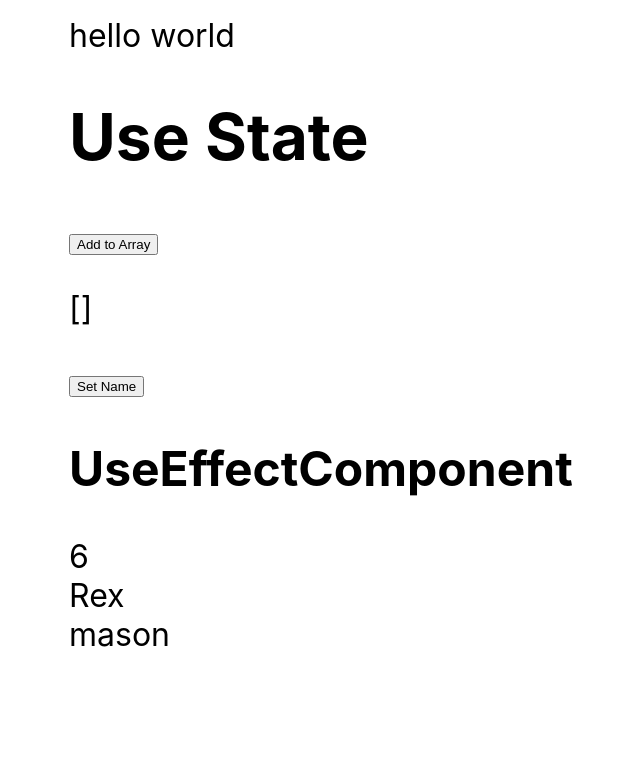
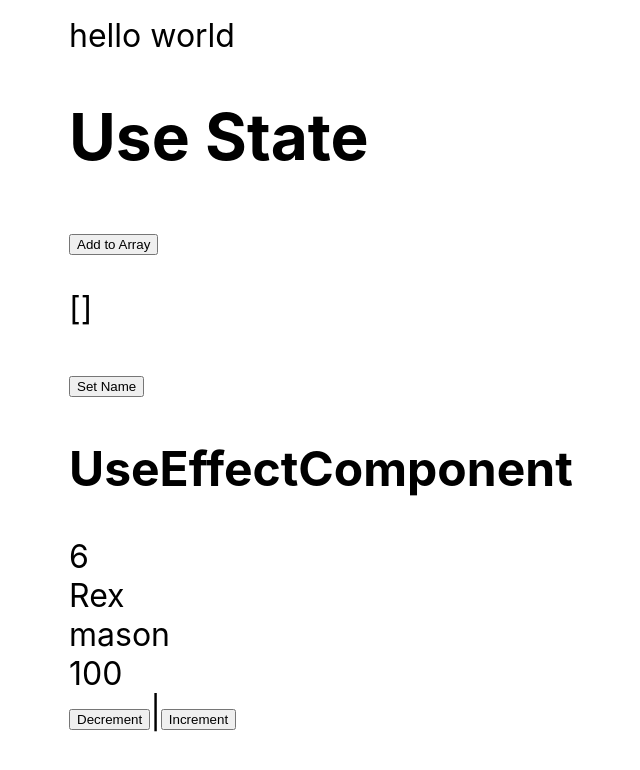
Before and after one commit to mrfinesse47/react-typescript-tutorial, a React (Create React App) app: page / in a window 1280 px wide. Shown: the top 770 px of the page, without its empty margins (171-811 px from the left). Built offline with nearby package versions, Linux system fonts and the light colour scheme.

Commit message:
usereducer stage complete

```diff
--- a/src/App.tsx
+++ b/src/App.tsx
@@ -1,7 +1,8 @@
 import UseStateComponent from "./UseStateComponent";
 import UseEffectComponent from "./UseEffectComponent";
 import UseContextComponent from "./UseContextComponent";
-import React from "react";
+
+import UseReducer from "./UseReducer";
 
 //hooks
 
@@ -12,6 +13,7 @@ const App = () => {
       <UseStateComponent />
       <UseEffectComponent />
       <UseContextComponent />
+      <UseReducer />
     </div>
   );
 };
--- /dev/null
+++ b/src/UseReducer.tsx
@@ -0,0 +1,35 @@
+import React, { useReducer } from "react";
+
+const initialState = { counter: 100 };
+
+type ACTIONTYPES =
+  | { type: "increment"; payload: number }
+  | { type: "derement"; payload: number };
+
+function counterReducer(state: typeof initialState, action: ACTIONTYPES) {
+  switch (action.type) {
+    case "increment":
+      return { ...state, counter: state.counter + action.payload };
+    case "derement":
+      return { ...state, counter: state.counter - action.payload };
+    default:
+      throw new Error("Bad Action!");
+  }
+}
+
+export default function UseReducer() {
+  const [state, dispatch] = useReducer(counterReducer, initialState);
+  //its nice to just pass dispatch to other components
+  return (
+    <div>
+      <div>{state.counter}</div>
+      <button onClick={() => dispatch({ type: "derement", payload: 1 })}>
+        Decrement
+      </button>
+      |
+      <button onClick={() => dispatch({ type: "increment", payload: 1 })}>
+        Increment
+      </button>
+    </div>
+  );
+}
```
